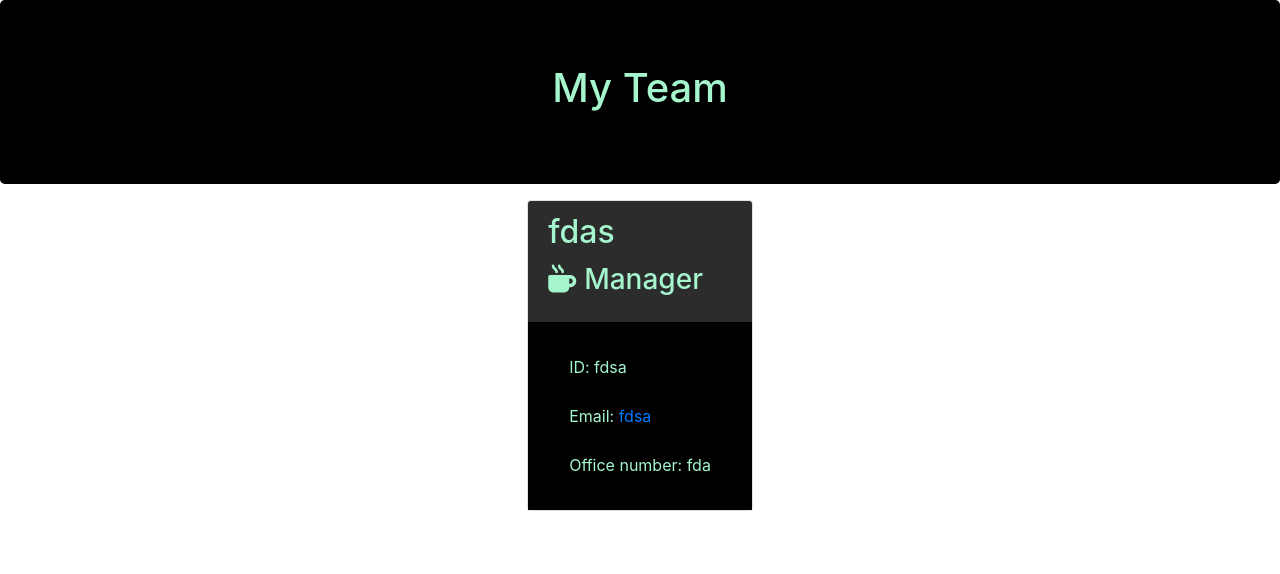
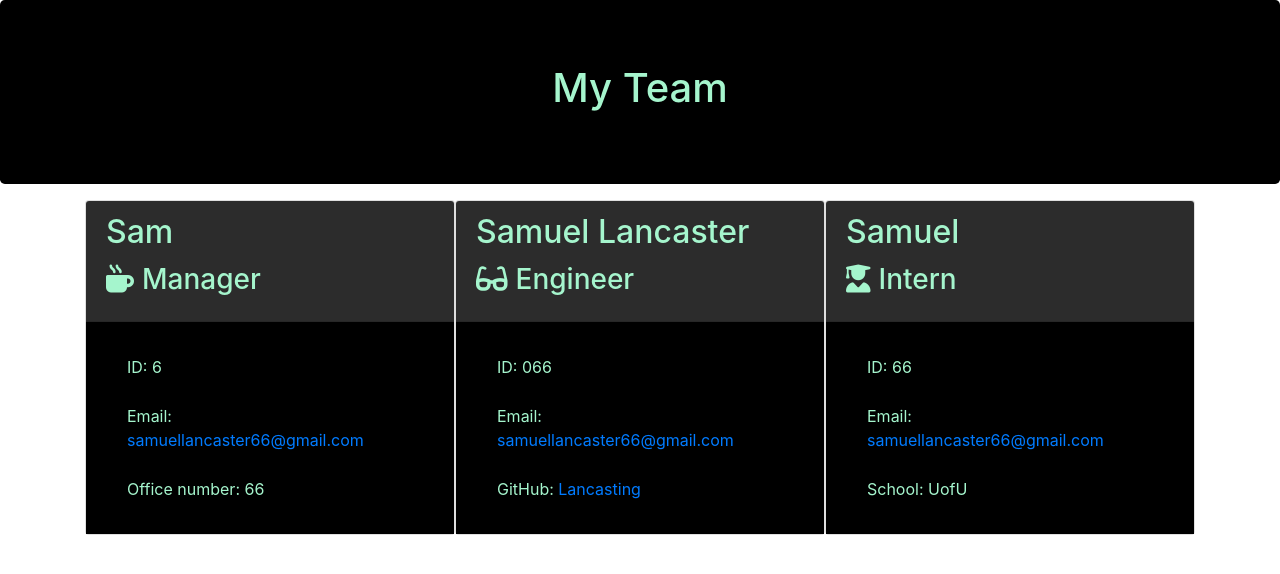
Before and after one commit to Lancasting/Employee-Summary, a website: page Develop/output/team.html in a window 1280 px wide. Drawn offline with nearby package versions, Linux system fonts and the light colour scheme.

Commit message:
Adding example file

```diff
--- a/Develop/output/team.html
+++ b/Develop/output/team.html
@@ -25,14 +25,40 @@
             <div class="team-area col-12 d-flex justify-content-center">
                 <div class="card employee-card">
     <div class="card-header">
-        <h2 class="card-title">fdas</h2>
+        <h2 class="card-title">Sam</h2>
         <h3 class="card-title"><i class="fas fa-mug-hot mr-2"></i>Manager</h3>
     </div>
     <div class="card-body">
         <ul class="list-group">
-            <li class="list-group-item">ID: fdsa</li>
-            <li class="list-group-item">Email: <a href="mailto:fdsa">fdsa</a></li>
-            <li class="list-group-item">Office number: fda</li>
+            <li class="list-group-item">ID: 6</li>
+            <li class="list-group-item">Email: <a href="mailto:samuellancaster66@gmail.com">samuellancaster66@gmail.com</a></li>
+            <li class="list-group-item">Office number: 66</li>
+        </ul>
+    </div>
+</div>
+<div class="card employee-card">
+    <div class="card-header">
+        <h2 class="card-title">Samuel Lancaster</h2>
+        <h3 class="card-title"><i class="fas fa-glasses mr-2"></i>Engineer</h3>
+    </div>
+    <div class="card-body">
+        <ul class="list-group">
+            <li class="list-group-item">ID: 066</li>
+            <li class="list-group-item">Email: <a href="mailto:samuellancaster66@gmail.com">samuellancaster66@gmail.com</a></li>
+            <li class="list-group-item">GitHub: <a href="https://github.com/Lancasting" target="_blank" rel="noopener noreferrer">Lancasting</a></li>
+        </ul>
+    </div>
+</div>
+<div class="card employee-card">
+    <div class="card-header">
+        <h2 class="card-title">Samuel</h2>
+        <h3 class="card-title"><i class="fas fa-user-graduate mr-2"></i>Intern</h3>
+    </div>
+    <div class="card-body">
+        <ul class="list-group">
+            <li class="list-group-item">ID: 66</li>
+            <li class="list-group-item">Email: <a href="mailto:samuellancaster66@gmail.com">samuellancaster66@gmail.com</a></li>
+            <li class="list-group-item">School: UofU</li>
         </ul>
     </div>
 </div>
```
